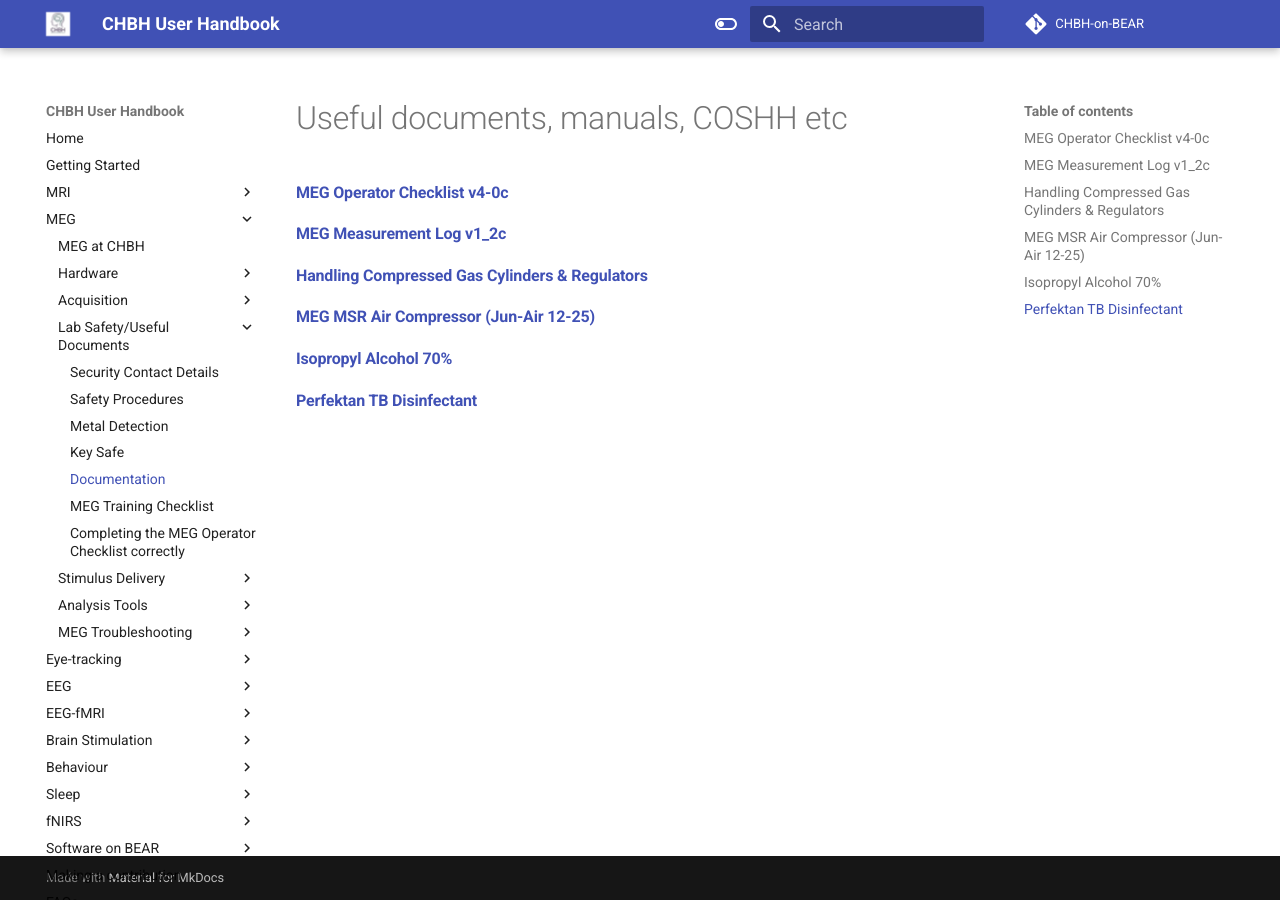
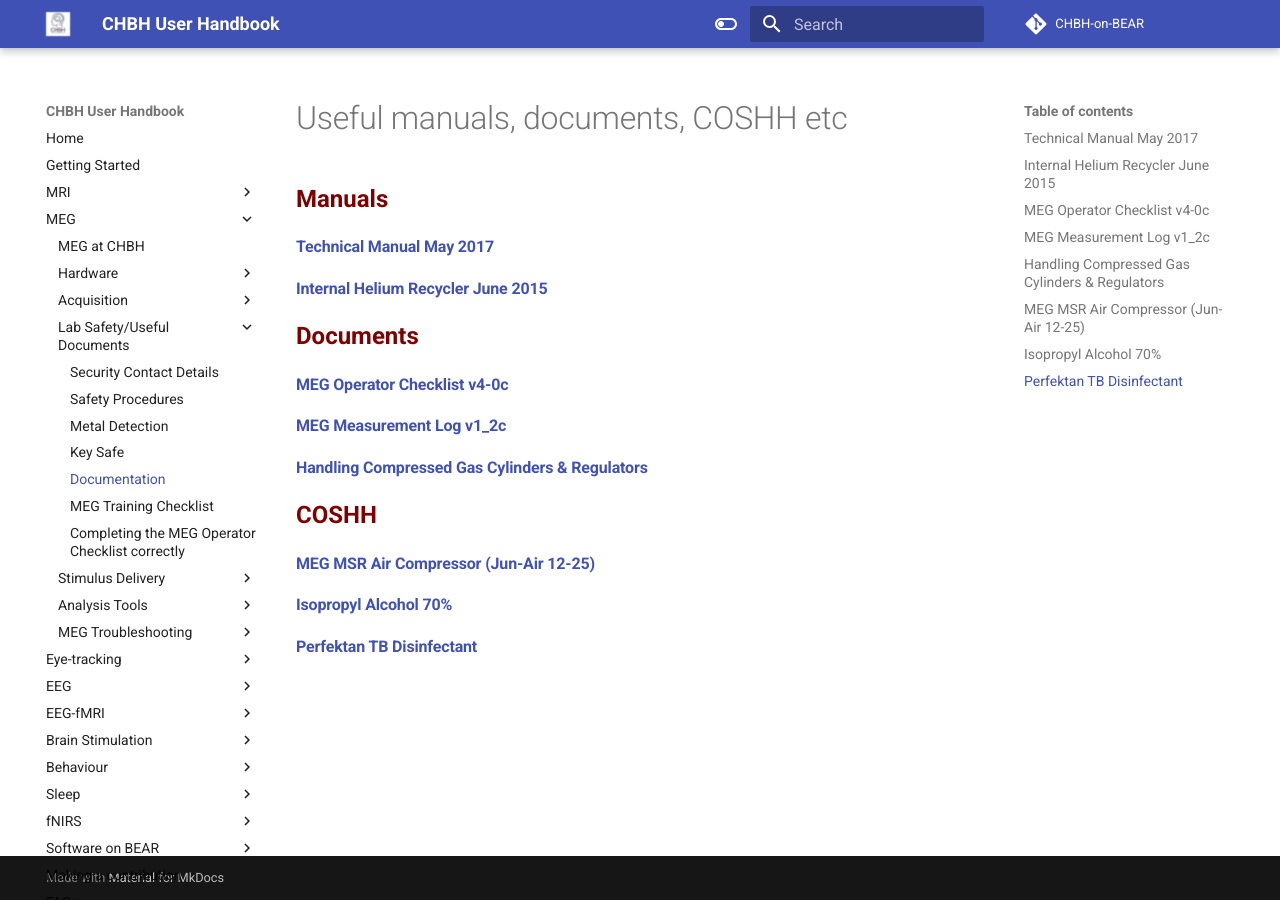
Before and after one commit to chbh-opensource/chbh-on-bear, an MkDocs documentation site: the page built from docs/meg/labsafety/documentation.md, in a window 1280 px wide. Built offline with MkDocs 1.6.1 and Material for MkDocs 9.7.7, drawn with Linux system fonts in a browser that asks for light colours; comment, search, counter and statistics services are not loaded.

Commit message:
Working on MEG Documentation repo

```diff
--- a/docs/meg/labsafety/documentation.md
+++ b/docs/meg/labsafety/documentation.md
@@ -1,4 +1,13 @@
-# Useful documents, manuals,  COSHH etc
+# Useful manuals, documents, COSHH etc
+
+**<span style="font-size:x-large;color:maroon">Manuals</span>**
+
+<!--- #### **[Technical Manual May 2017](../../meg/pdfs/NM24132A-B_Triux_TM.pdf)** ---!>
+#### **[Technical Manual May 2017](../../meg/pdfs/NM24132A-B_Triux_TM.pdf)**
+
+#### **[Internal Helium Recycler June 2015](../../meg/pdfs/NM25233A_TRIUX_Internal_Helium_Recycler.pdf)**
+
+**<span style="font-size:x-large;color:maroon">Documents</span>**
 
 #### **[MEG Operator Checklist v4-0c](../../meg/pdfs/meg_operator_checklist_v4-0c.pdf)**
 
@@ -6,6 +15,8 @@
 
 #### **[Handling Compressed Gas Cylinders & Regulators](../../meg/pdfs/handling_compressed_gas_cylinders_and_regulators.pdf)**
 
+**<span style="font-size:x-large;color:maroon">COSHH</span>**
+
 #### **[MEG MSR Air Compressor (Jun-Air 12-25)](../../meg/pdfs/junair_12-25_air_compressor.pdf)**
 
 #### **[Isopropyl Alcohol 70%](../../meg/pdfs/lescoshh-formv2_meg_isopropyl_alcohol.pdf)**
```
Also changed, not shown: docs/meg/acquisition/meg-acquisition-checklist.md (+1 -1 lines), 2 other files.
